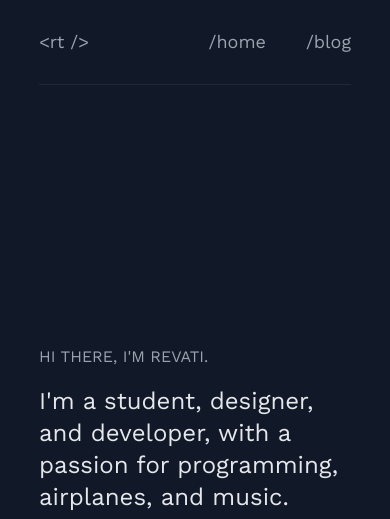
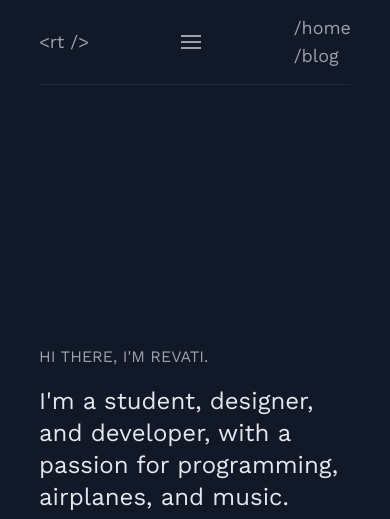
Before and after one commit to djarty24/djarty24.github.io, an Astro site: page / in a window 390 px wide. Shown: the top 519 px of the page. Built offline with nearby package versions, Linux system fonts and the light colour scheme; Astro itself is replaced by a stand-in of ours.

Commit message:
working on responsive navbar

```diff
--- a/src/components/Header.astro
+++ b/src/components/Header.astro
@@ -1,14 +1,18 @@
 ---
 import HeaderLink from "./HeaderLink.astro";
-import { SITE_TITLE } from "../consts";
 ---
 
 <header>
 	<nav class="h-[10vh] text-gray-400 flex justify-between items-center text-lg md:text-xl py-9">
 		<a class="hover:text-gray-200" href="/">&lt;rt /&gt</a>
-		<div class="flex gap-10">
-			<HeaderLink href="/" class="hover:text-gray-200">/home</HeaderLink>
-			<HeaderLink href="/blog" class="hover:text-gray-200">/blog</HeaderLink>
+        <div class="block md:hidden">
+            <button class="flex items-center px-3 py-2 hover:text-white">
+              <svg class="fill-current h-5 w-5" viewBox="0 0 20 20" xmlns="http://www.w3.org/2000/svg"><title>Menu</title><path d="M0 3h20v2H0V3zm0 6h20v2H0V9zm0 6h20v2H0v-2z"/></svg>
+            </button>
+        </div>
+        <div class="md:flex md:gap-10">
+			<HeaderLink href="/" class="hover:text-gray-200 block">/home</HeaderLink>
+			<HeaderLink href="/blog" class="hover:text-gray-200 block">/blog</HeaderLink>
 		</div>
 	</nav>
 	<hr>
```
